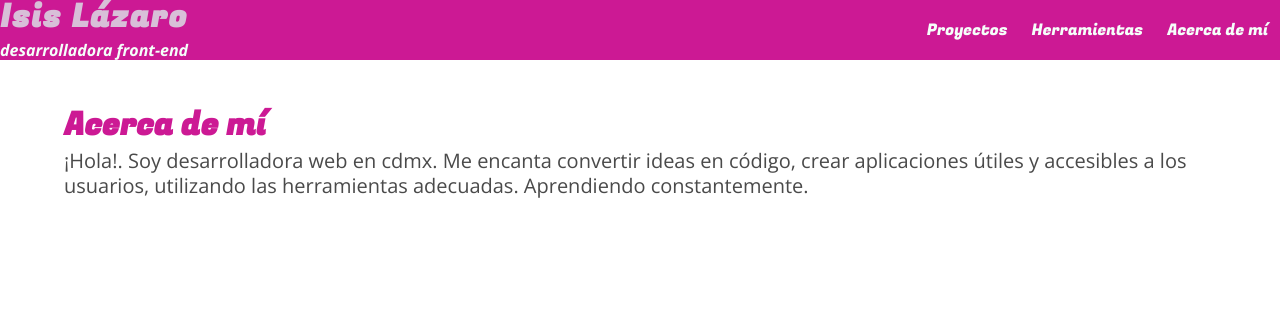
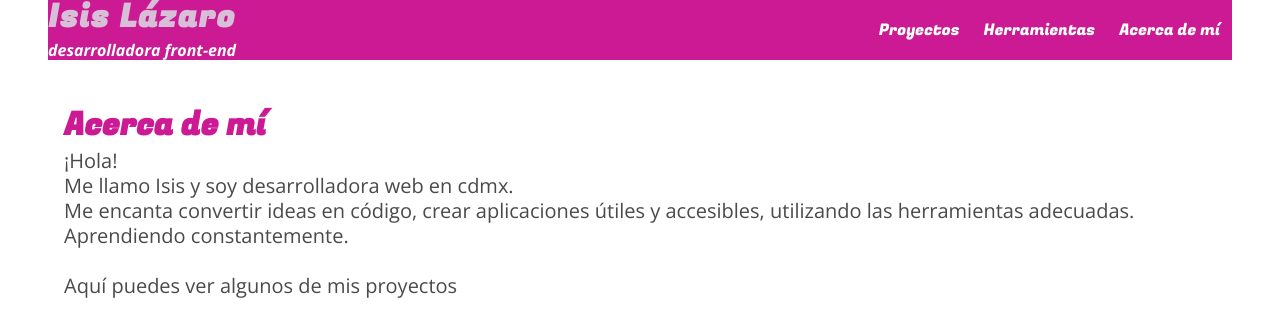
Before and after one commit to isisLazaro/isislazaro.github.io, a Vue app: page /#/ in a window 1280 px wide. Shown: the top 336 px of the page. Built offline with nearby package versions, Linux system fonts and the light colour scheme.

Commit message:
change aboutme description, and navbar styles

```diff
--- a/src/App.vue
+++ b/src/App.vue
@@ -1,5 +1,5 @@
 <template>
-  <div>
+  <div id="app">
     <Navbar></Navbar>
     <router-view />
   </div>
@@ -14,9 +14,10 @@ export default {
 };
 </script>
 <style>
-p {
+#app {
   font-family: "Open Sans", sans-serif;
 }
+
 h1,
 h2,
 h3 {
--- a/src/components/Aboutme.vue
+++ b/src/components/Aboutme.vue
@@ -1,16 +1,17 @@
 <template>
-  <div>
   <section class="section">
     <div class="container">
       <h2 class="title">Acerca de mí</h2>
       <p class="subtitle">
-          ¡Hola!. Soy desarrolladora web en cdmx. Me encanta convertir ideas en
-          código, crear aplicaciones útiles y accesibles a los usuarios,
-          utilizando las herramientas adecuadas. Aprendiendo constantemente.
+        ¡Hola!
+        <br />Me llamo Isis y soy desarrolladora web en cdmx. <br />Me encanta
+        convertir ideas en código, crear aplicaciones útiles y accesibles,
+        utilizando las herramientas adecuadas. <br />Aprendiendo constantemente.
+        <br />
+        <br />Aquí puedes ver algunos de mis proyectos
       </p>
     </div>
   </section>
-  </div>
 </template>
 
 <script>
--- a/src/components/Navbar.vue
+++ b/src/components/Navbar.vue
@@ -1,5 +1,4 @@
 <template>
-  <div>
   <nav class="navbar">
     <router-link :to="{ name: 'home' }">
       <h1 class="title">Isis Lázaro</h1>
@@ -17,7 +16,6 @@
       >
     </div>
   </nav>
-  </div>
 </template>
 
 <script>
@@ -29,6 +27,7 @@ export default {
 <style scoped>
 .navbar {
   background: #cc1994;
+  margin: 0 3em;
 }
 .title {
   font-family: "Fugaz One", cursive;
```
Lines whose indentation alone changed are shown as unchanged.
